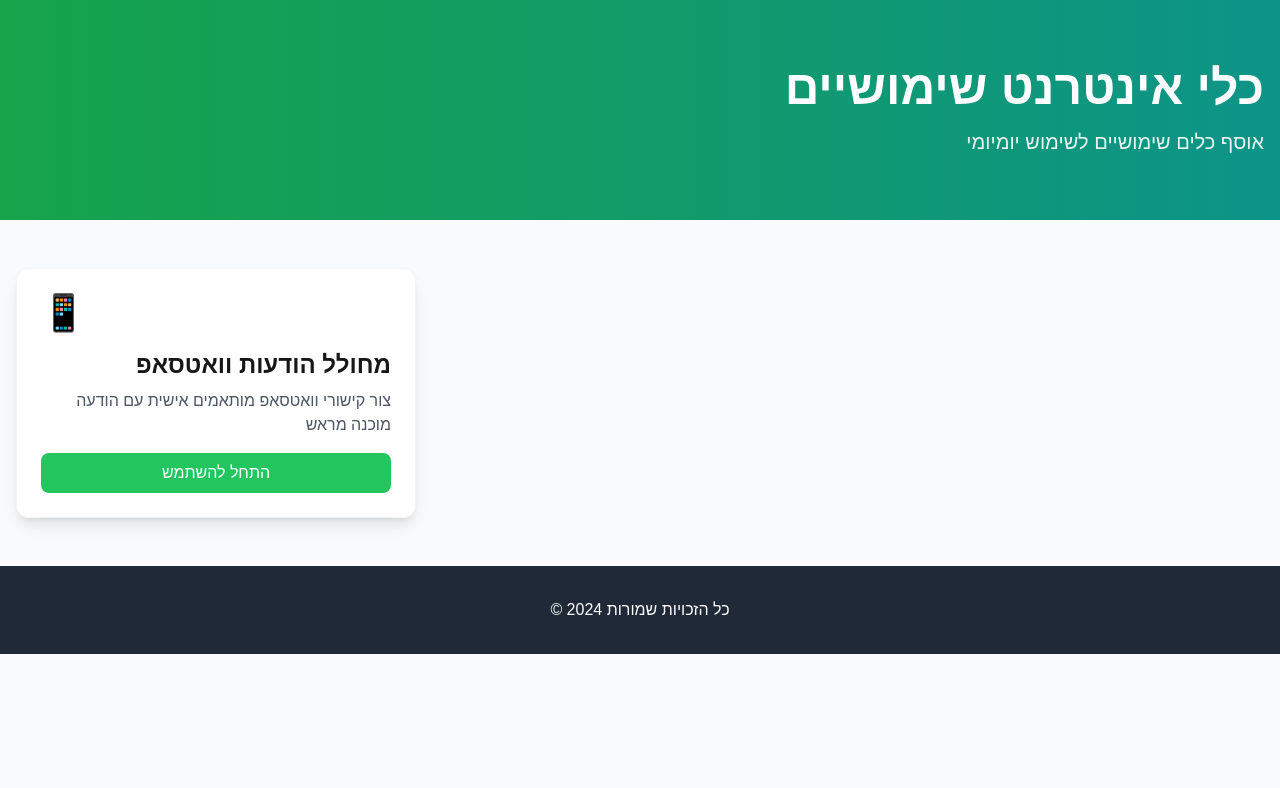
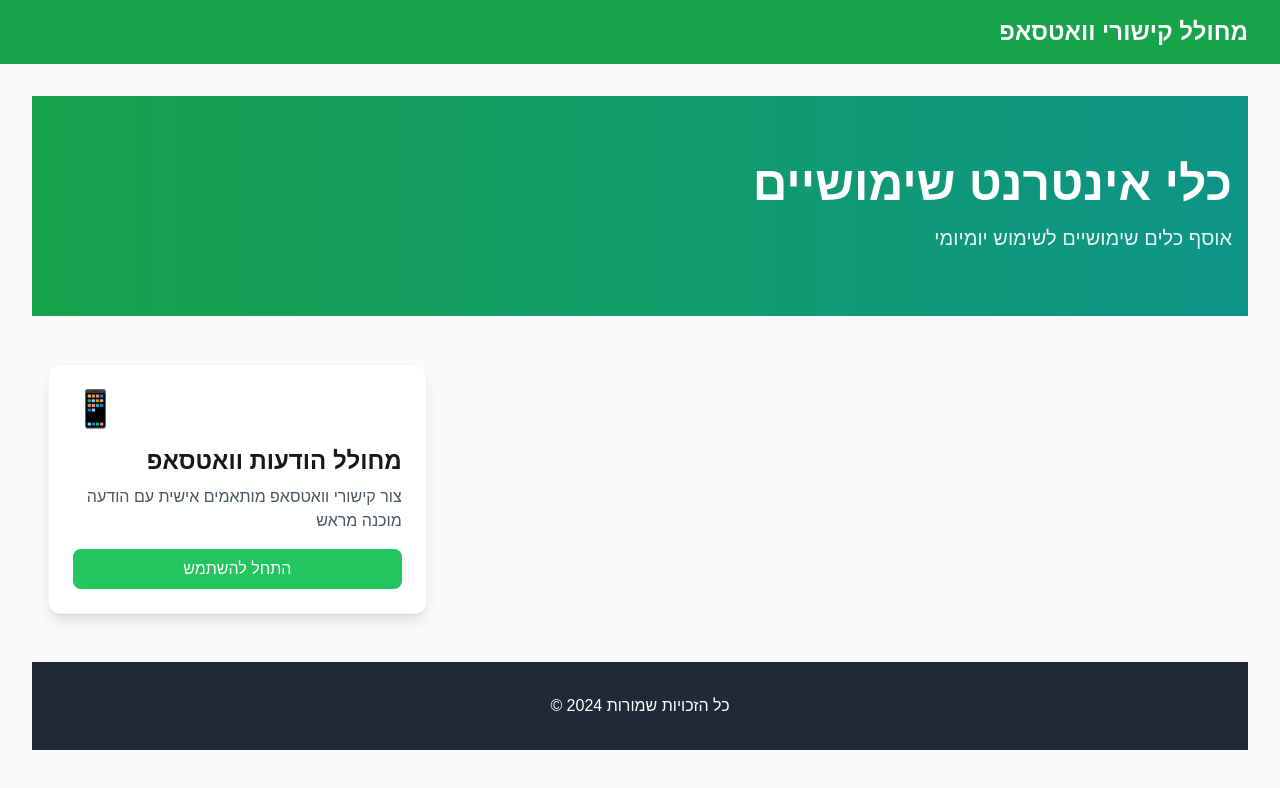
Before and after one commit to yehudasadya/web-toolssss, a Next.js app: page / in a window 1280 px wide. Shown: the top 788 px of the page. Built offline with nearby package versions, Linux system fonts and the light colour scheme.

Commit message:
חזרה לעמוד אחד עם מחולל וואטסאפ

```diff
--- a/app/page.tsx
+++ b/app/page.tsx
@@ -1,71 +1,17 @@
-import Link from 'next/link'
+import WhatsAppEncoder from './components/WhatsAppEncoder';
 
 export default function Home() {
- const tools = [
-   {
-     title: "מחולל הודעות וואטסאפ",
-     description: "צור קישורי וואטסאפ מותאמים אישית עם הודעה מוכנה מראש",
-     icon: "📱",
-     href: "/web-toolssss/whatsapp",
-     color: "bg-green-500"
-   },
-   // נשאיר את השאר לבינתיים לא פעיל
-   /*
-   {
-     title: "המרת טקסט",
-     description: "המר טקסט בין פורמטים שונים - אותיות גדולות, קטנות ועוד",
-     icon: "📝",
-     href: "/text",
-     color: "bg-blue-500"
-   },
-   {
-     title: "מחשבון תאריכים",
-     description: "חשב הפרשי תאריכים, הוסף או החסר ימים מתאריך",
-     icon: "📅",
-     href: "/dates",
-     color: "bg-purple-500"
-   },
-   */
- ];
+  return (
+    <main className="min-h-screen bg-gray-50">
+      <nav className="bg-green-600 text-white p-4">
+        <div className="container mx-auto px-4">
+          <h1 className="text-2xl font-bold text-right">מחולל קישורי וואטסאפ</h1>
+        </div>
+      </nav>
 
- return (
-   <main className="min-h-screen bg-gray-50">
-     {/* Hero Section */}
-     <div className="bg-gradient-to-r from-green-600 to-teal-600 text-white">
-       <div className="container mx-auto px-4 py-16">
-         <h1 className="text-4xl md:text-5xl font-bold mb-4 text-right">
-           כלי אינטרנט שימושיים
-         </h1>
-         <p className="text-xl opacity-90 text-right">
-           אוסף כלים שימושיים לשימוש יומיומי
-         </p>
-       </div>
-     </div>
-
-     {/* Tools Grid */}
-     <div className="container mx-auto px-4 py-12">
-       <div className="grid grid-cols-1 md:grid-cols-2 lg:grid-cols-3 gap-6">
-         {tools.map((tool, index) => (
-           <Link href={tool.href} key={index}>
-             <div className="bg-white rounded-xl shadow-lg p-6 hover:shadow-xl transition duration-300 cursor-pointer border border-gray-100">
-               <div className="text-4xl mb-4">{tool.icon}</div>
-               <h2 className="text-2xl font-semibold mb-2 text-right">{tool.title}</h2>
-               <p className="text-gray-600 text-right">{tool.description}</p>
-               <div className={`mt-4 ${tool.color} text-white px-4 py-2 rounded-lg text-center`}>
-                 התחל להשתמש
-               </div>
-             </div>
-           </Link>
-         ))}
-       </div>
-     </div>
-
-     {/* Footer */}
-     <footer className="bg-gray-800 text-white py-8">
-       <div className="container mx-auto px-4 text-center">
-         <p>© 2024 כל הזכויות שמורות</p>
-       </div>
-     </footer>
-   </main>
- );
+      <div className="container mx-auto p-8">
+        <WhatsAppEncoder />
+      </div>
+    </main>
+  );
 }
```
